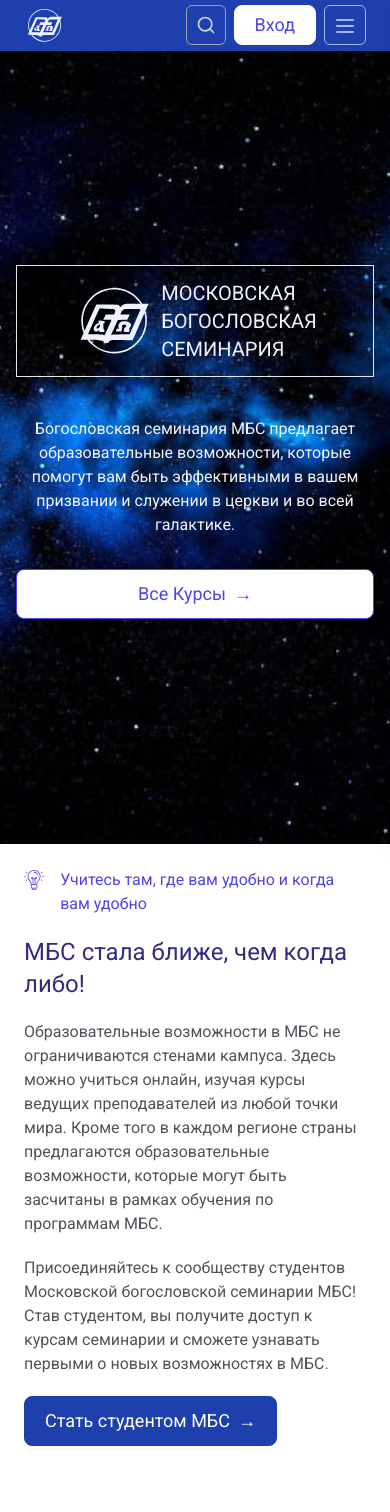
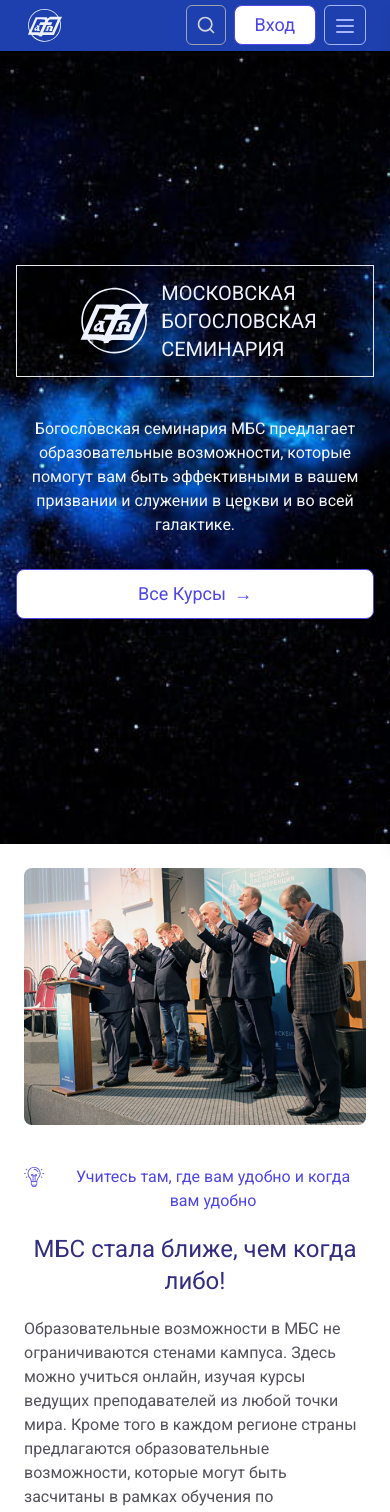
Before and after one commit to ValentinK2410/seminary, a React (Create React App) app: page / in a window 390 px wide. Shown: the top 1512 px of the page. Built offline with nearby package versions, Linux system fonts and the light colour scheme.

Commit message:
change text alignments

```diff
--- a/src/features/aboutUs/AboutUs.jsx
+++ b/src/features/aboutUs/AboutUs.jsx
@@ -5,16 +5,16 @@ import { LightBulbTopic } from '../../components/LightBulbTopic';
 export const AboutUs = () => {
   return (
     <section className='w-full  p-6 sm:p-20 flex'>
-      <article className='mx-auto max-w-7xl flex gap-20 items-center flex-col lg:flex-row'>
-        <div className='w-full  mx-auto flex justify-between flex-col space-y-5'>
+      <article className='mx-auto max-w-7xl flex gap-10 lg:gap-20 items-center flex-col-reverse lg:flex-row'>
+        <div className='w-full  mx-auto flex flex-col items-center sm:items-start text-center  justify-center gap-5'>
            <LightBulbTopic topic='Учитесь там, где вам удобно и когда вам удобно' />
-          <h3 className='text-2xl sm:text-4xl text-indigo-900 max-w-[29ch]'>
+          <h3 className='text-2xl sm:text-4xl sm:text-left text-indigo-900 max-w-[29ch]'>
             МБС стала ближе, чем когда либо!
           </h3>
-          <p className='text-zinc-600'>
+          <p className='text-zinc-600 text-left'>
             Образовательные возможности в МБС не ограничиваются стенами кампуса. Здесь можно учиться онлайн, изучая курсы ведущих преподавателей из любой точки мира. Кроме того в каждом регионе страны предлагаются образовательные возможности, которые могут быть засчитаны в рамках обучения по программам МБС.
           </p>
-          <p className='text-zinc-600'>
+          <p className='text-zinc-600 text-left'>
           Присоединяйтесь к сообществу студентов Московской богословской семинарии МБС! Став студентом, вы получите доступ к курсам семинарии и сможете узнавать первыми о новых возможностях в МБС.
           </p>
           <PrimaryButton className='w-fit'>
--- a/src/features/courses/Courses.jsx
+++ b/src/features/courses/Courses.jsx
@@ -3,12 +3,12 @@ import { LightBulbTopic } from '../../components/LightBulbTopic';
 export const Courses = () => {
   return (
     <section className='p-6 sm:p-20  flex flex-col'>
-      <div className='w-full max-w-7xl mx-auto flex justify-between flex-col space-y-5'>
+      <div className='w-full max-w-7xl mx-auto flex justify-between flex-col space-y-5  items-center sm:items-start'>
         <LightBulbTopic topic='Курсы' />
         <h3 className='text-2xl sm:text-4xl text-indigo-900 max-w-[29ch]'>
           Откройте для себя курсы богословской семинарии МБС
         </h3>
-        <p className='text-zinc-600'>
+        <p className='text-zinc-600 text-left'>
           Семинария предлагает различные формы обучения, поэтому вы найдете то, что подойдет именно вам
         </p>
       </div>
--- a/src/features/educations/Educations.jsx
+++ b/src/features/educations/Educations.jsx
@@ -8,12 +8,10 @@ export const Educations = () => {
       <div className="w-full max-w-7xl mx-auto flex  flex-col gap-10 ">
         <div className="flex text-center flex-col justify-center items-center space-y-5">
           <LightBulbTopic topic='Учебные программы' />
-
-          <h3 className="mx-auto text-2xl sm:text-4xl text-indigo-900 max-w-[40ch]">
+          <h3 className="mx-auto text-2xl sm:text-4xl text-indigo-900 text-left max-w-[40ch]">
             Выберите для себя программу обучения!
           </h3>
-
-          <p className="w-full max-w-[85ch]">
+          <p className="w-full max-w-[85ch] text-left">
             Посмотрите программы, предлагаемые в Московской богословской семинарии МБС. Они помогут вам более эффективно нести ваше служение в соответствии с вашим призванием, перестроиться или начать все с чистого листа. Наставники МБС будут с вами на каждом шагу!
           </p>
         </div>
--- a/src/features/navigation/Navigation.jsx
+++ b/src/features/navigation/Navigation.jsx
@@ -48,7 +48,7 @@ export const Navigation = () => {
             </div>
             <div>
               <SecondaryButton  onClick={openAuthModal}
-                className='!py-1 px-3 h-full border-white'
+                className='!py-1 px-3 h-full bg-slate-200 border-indigo-200'
                 >
                     Вход
               </SecondaryButton>
```
Also changed, not shown: src/componentLibrary/PrimaryButton.jsx (line endings or trailing spaces).
